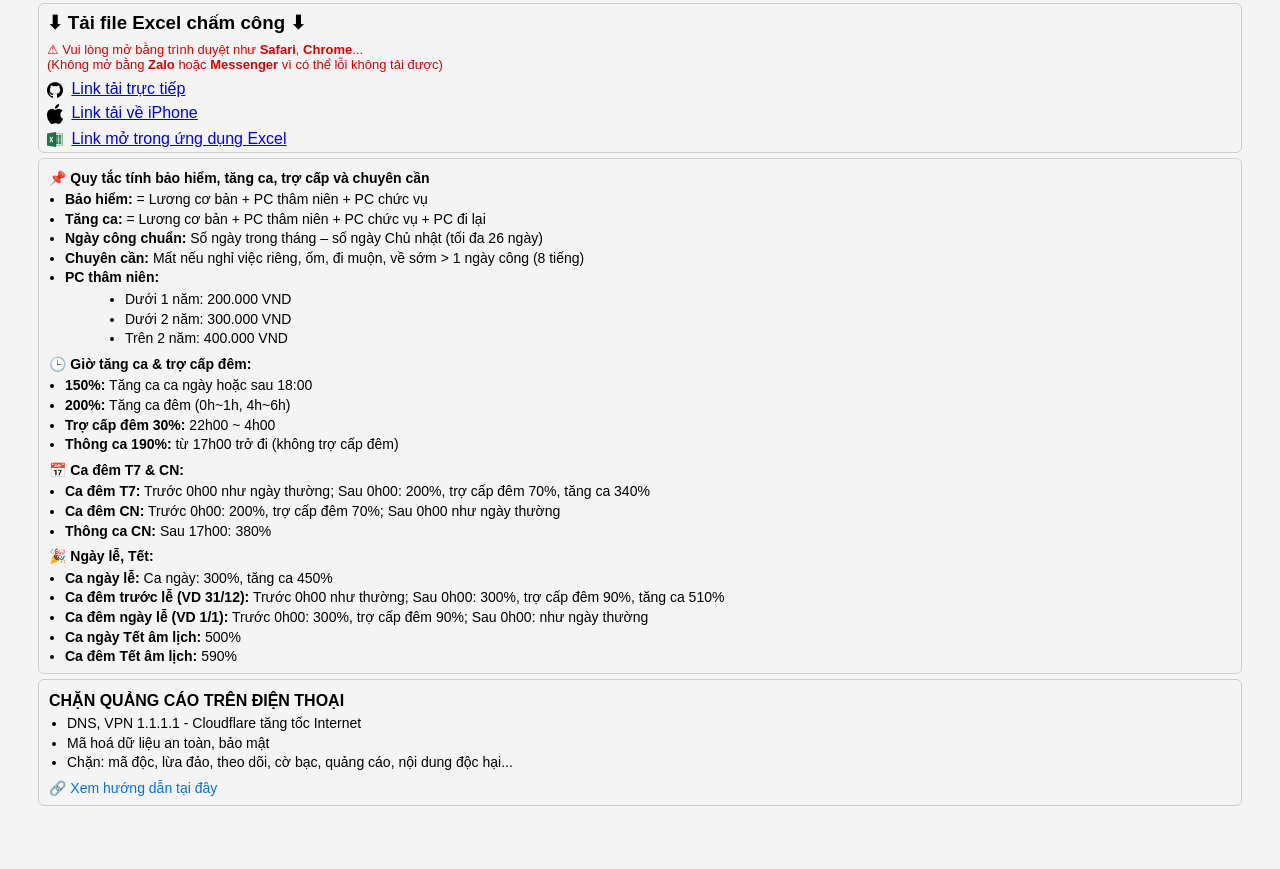
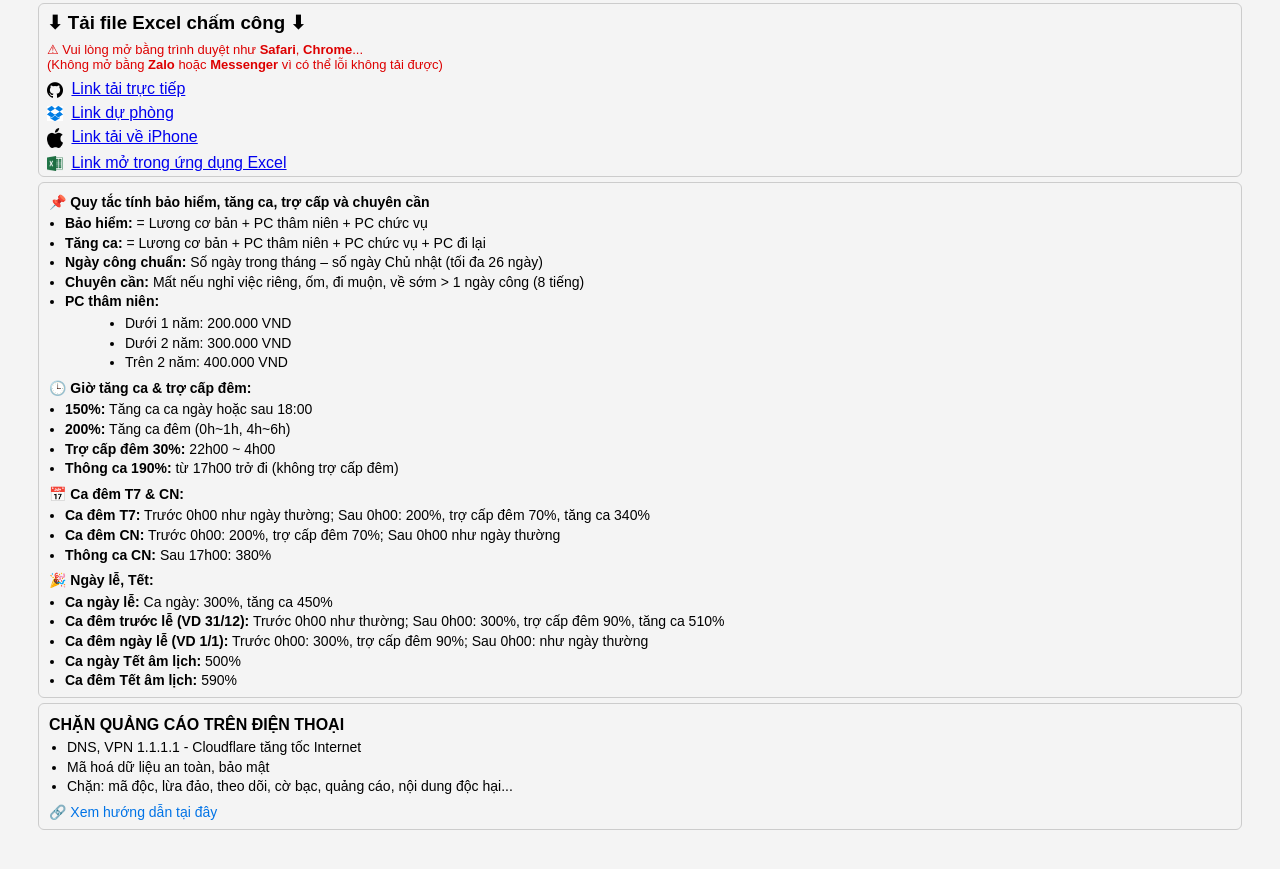
Before and after one commit to o0oS2/Tinh-luong, a plain HTML site: page index.html in a window 1280 px wide. Shown: the part 1458-2327 px from the top of the page. Drawn offline with Linux system fonts and the light colour scheme.

Commit message:
Update index.html

```diff
--- a/index.html
+++ b/index.html
@@ -498,6 +498,10 @@ select {
       <a href="https://github.com/o0oS2/Tinh-luong/raw/refs/heads/main/Ti%CC%81nh%20lu%CC%9Bo%CC%9Bng.xlsx" target="_blank" rel="noopener noreferrer">Link tải trực tiếp</a>
     </li>
     <li style="margin-bottom: 6px;">
+      <img src="https://raw.githubusercontent.com/o0oS2/Tinh-luong/main/Image/Dropbox.png" alt="Dropbox" width="16" style="vertical-align: middle; margin-right: 4px;">
+      <a href="https://www.dropbox.com/scl/fi/mplgbw5oao6ljvjmnmw2h/T-nh-l-ng.xlsx?rlkey=2s7bp01shns22j8nxl1ruf3iu&st=db2h3hgt&dl=1" target="_blank" rel="noopener noreferrer">Link dự phòng</a>
+    </li>
+    <li style="margin-bottom: 6px;">
       <img src="https://raw.githubusercontent.com/o0oS2/Tinh-luong/main/Image/Apple.png" alt="Apple" width="16" style="vertical-align: middle; margin-right: 4px;">
       <a href="https://www.icloud.com/iclouddrive/0b3bNlgrOqzB2b32wjh1x9pjw" target="_blank" rel="noopener noreferrer">Link tải về iPhone</a>
     </li>
```
